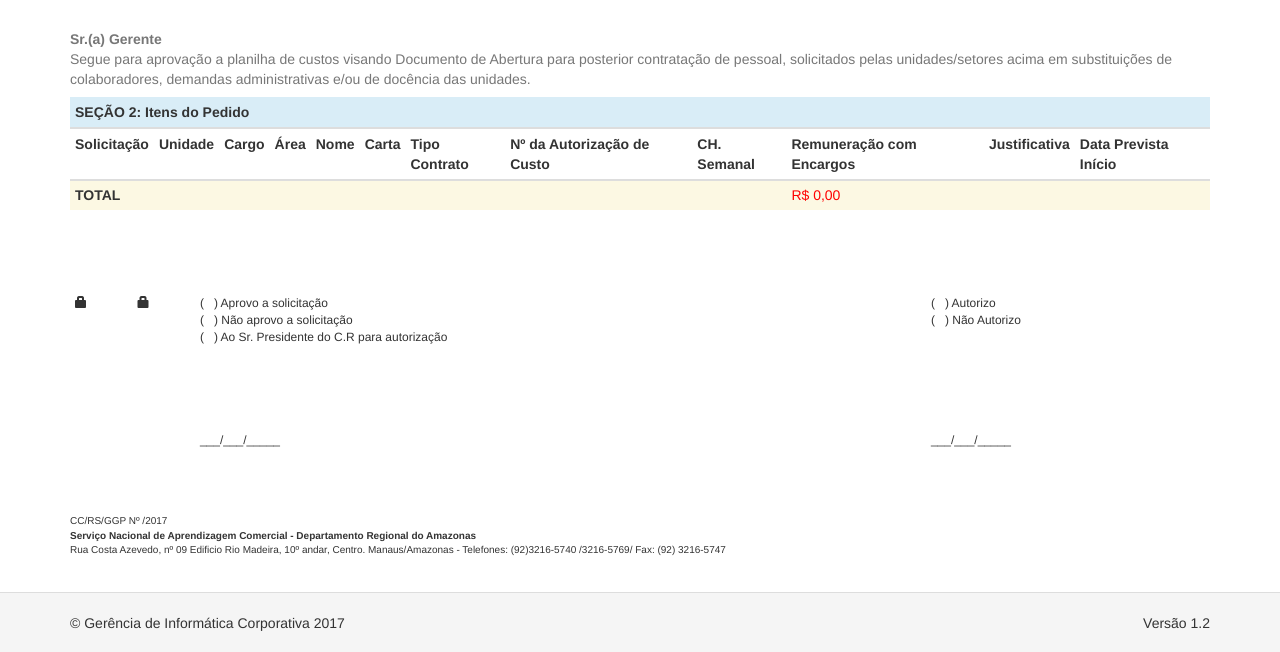
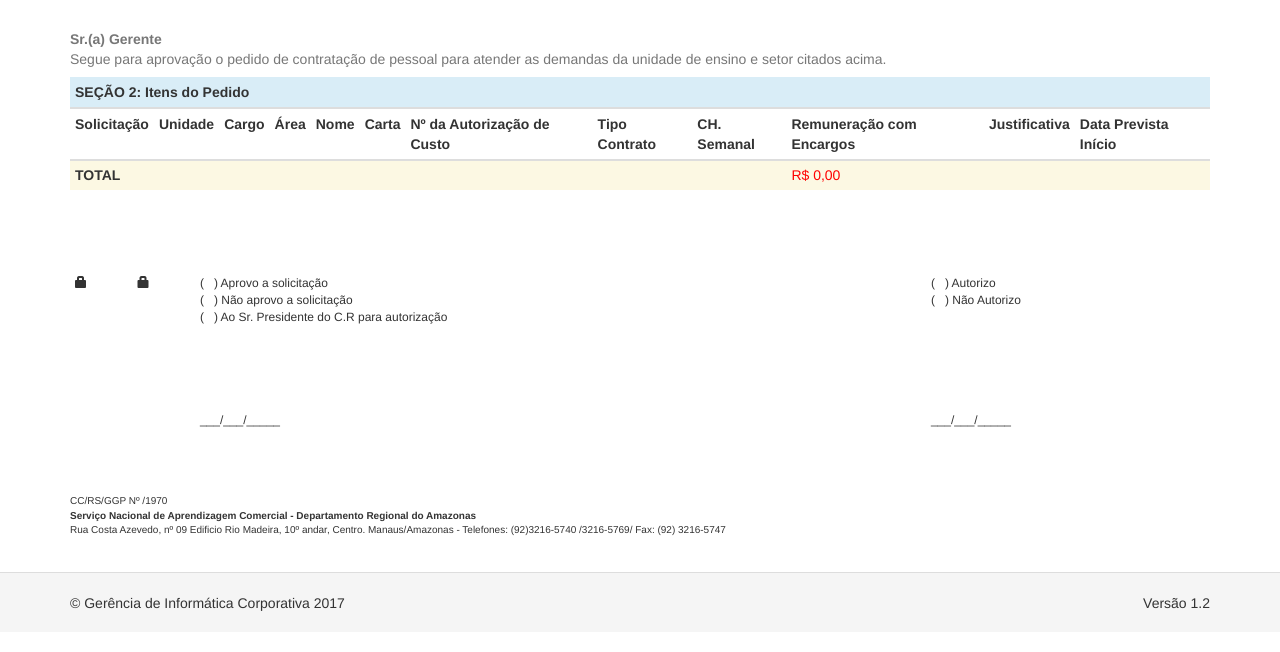
Before and after one commit to FernandoMauricio/processos_seletivos, a Yii app: template views/pedidos/pedido-contratacao/view.php in a window 1280 px wide. Shown: the part 336-988 px from the top of the page. After the commit the page ends 947 px from the top, so only its background shows below. Run offline with PHP 8.4 and a stand-in for Yii, Linux system fonts and the light colour scheme; the template is opened without the code that fills it, so the values that code supplies are empty; some libraries are stand-ins or nearby versions.

Commit message:
Melhorias no Pedido de Contratação

```diff
--- a/views/pedidos/pedido-contratacao/view.php
+++ b/views/pedidos/pedido-contratacao/view.php
@@ -14,7 +14,7 @@ use yii\widgets\DetailView;
                          GERÊNCIA DE GESTÃO DE PESSOAS<br /><br />
                          PEDIDO DE CONTRATAÇÃO</h4>
     </td>
-    <td width="20%"><b>CC/RS/GGP  Nº </b> <?= $model->pedcontratacao_id . '/' . date('Y') ?><br /><br />
+    <td width="20%"><b>CC/RS/GGP  Nº </b> <?= $model->pedcontratacao_id . '/' . date('Y', strtotime($model->pedcontratacao_data)) ?><br /><br />
     <?=  date('d/m/Y', strtotime($model->pedcontratacao_data)); ?></td>
   </tr>
 </table>
@@ -48,7 +48,7 @@ use yii\widgets\DetailView;
             <thead>
             <tr class="info"><th colspan="12">SEÇÃO 2: Itens do Pedido</th></tr>
                <caption><b>Sr.(a) Gerente</b><br />
-                  Segue para aprovação a planilha de custos visando Documento de Abertura para posterior contratação de pessoal, solicitados pelas unidades/setores acima em substituições de colaboradores, demandas administrativas e/ou de docência das unidades.
+                  Segue para aprovação o pedido de contratação de pessoal para atender as demandas da unidade de ensino e setor citados acima.
               </caption>
               <tr>
                 <th>Solicitação</th>
@@ -57,8 +57,8 @@ use yii\widgets\DetailView;
                 <th>Área</th>
                 <th>Nome</th>
                 <th>Carta</th>
+                <th>Nº da Autorização de Custo</th>
                 <th>Tipo Contrato</th>
-                <th>Nº da Autorização de Custo</th>
                 <th>CH. Semanal</th>
                 <th>Remuneração com Encargos</th>
                 <th>Justificativa</th>
@@ -78,8 +78,8 @@ use yii\widgets\DetailView;
                   <td><?= $modelItens->itemcontratacao_area; ?></td>
                   <td><?= $modelItens->itemcontratacao_nome; ?></td>
                   <td><?= $modelItens->itemcontratacao_carta; ?></td>
+                  <td><?= $modelItens->etapasprocesso_id . '/'.date('Y', strtotime($model->pedcontratacao_data)); ?></td>
                   <td><?= $modelItens->itemcontratacao_tipocontrato; ?></td>
-                  <td><?= $modelItens->etapasprocesso_id . '/'.date('Y'); ?></td>
                   <td><?= $modelItens->itemcontratacao_chsemanal; ?></td>
                   <td style="width: 100px;"><?= 'R$ ' . number_format($modelItens->itemcontratacao_total, 2, ',', '.'); ?></td>
                   <td><?= $modelItens->itemcontratacao_justificativa; ?></td>
@@ -159,7 +159,7 @@ use yii\widgets\DetailView;
 
           <div class="row">
               <div class="col-md-12" style="font-size: 10px;">
-                  CC/RS/GGP  Nº  <?= $model->pedcontratacao_id . '/' . date('Y') ?><br />
+                  CC/RS/GGP  Nº  <?= $model->pedcontratacao_id . '/' . date('Y', strtotime($model->pedcontratacao_data)) ?><br />
                   <b>Serviço Nacional de Aprendizagem Comercial - Departamento Regional do Amazonas</b><br />
                   Rua Costa Azevedo, nº 09 Edificio Rio Madeira, 10º andar, Centro. Manaus/Amazonas  -  Telefones: (92)3216-5740 /3216-5769/ Fax: (92) 3216-5747<br />
               </div>
--- a/views/pedidos/pedido-custo/view-expand.php
+++ b/views/pedidos/pedido-custo/view-expand.php
@@ -148,7 +148,7 @@ use kartik\detail\DetailView;
 
           <div class="row">
               <div class="col-md-12" style="font-size: 10px;">
-                  CC/RS/GGP  Nº  <?= $model->custo_id . '/' . date('Y') ?><br />
+                  CC/RS/GGP  Nº  <?= $model->custo_id . '/' . date('Y', strtotime($model->custo_data)) ?><br />
                   <b>Serviço Nacional de Aprendizagem Comercial - Departamento Regional do Amazonas</b><br />
                   Rua Costa Azevedo, nº 09 Edificio Rio Madeira, 10º andar, Centro. Manaus/Amazonas  -  Telefones: (92)3216-5740 /3216-5769/ Fax: (92) 3216-5747<br />
               </div>
--- a/views/pedidos/pedido-custo/view.php
+++ b/views/pedidos/pedido-custo/view.php
@@ -15,7 +15,7 @@ use kartik\detail\DetailView;
                          GERÊNCIA DE GESTÃO DE PESSOAS<br /><br />
                          PLANILHA DE COMPOSIÇÃO DE CUSTO POR SOLICITAÇÃO</h4>
     </td>
-    <td width="20%"><b>CC/RS/GGP  Nº </b> <?= $model->custo_id . '/' . date('Y') ?><br /><br />
+    <td width="20%"><b>CC/RS/GGP  Nº </b> <?= $model->custo_id . '/' . date('Y', strtotime($model->custo_data)) ?><br /><br />
     <?=  date('d/m/Y', strtotime($model->custo_data)); ?></td>
   </tr>
 </table>
@@ -164,7 +164,7 @@ use kartik\detail\DetailView;
 
           <div class="row">
               <div class="col-md-12" style="font-size: 10px;">
-                  CC/RS/GGP  Nº  <?= $model->custo_id . '/' . date('Y') ?><br />
+                  CC/RS/GGP  Nº  <?= $model->custo_id . '/' . date('Y', strtotime($model->custo_data)) ?><br />
                   <b>Serviço Nacional de Aprendizagem Comercial - Departamento Regional do Amazonas</b><br />
                   Rua Costa Azevedo, nº 09 Edificio Rio Madeira, 10º andar, Centro. Manaus/Amazonas  -  Telefones: (92)3216-5740 /3216-5769/ Fax: (92) 3216-5747<br />
               </div>
```
